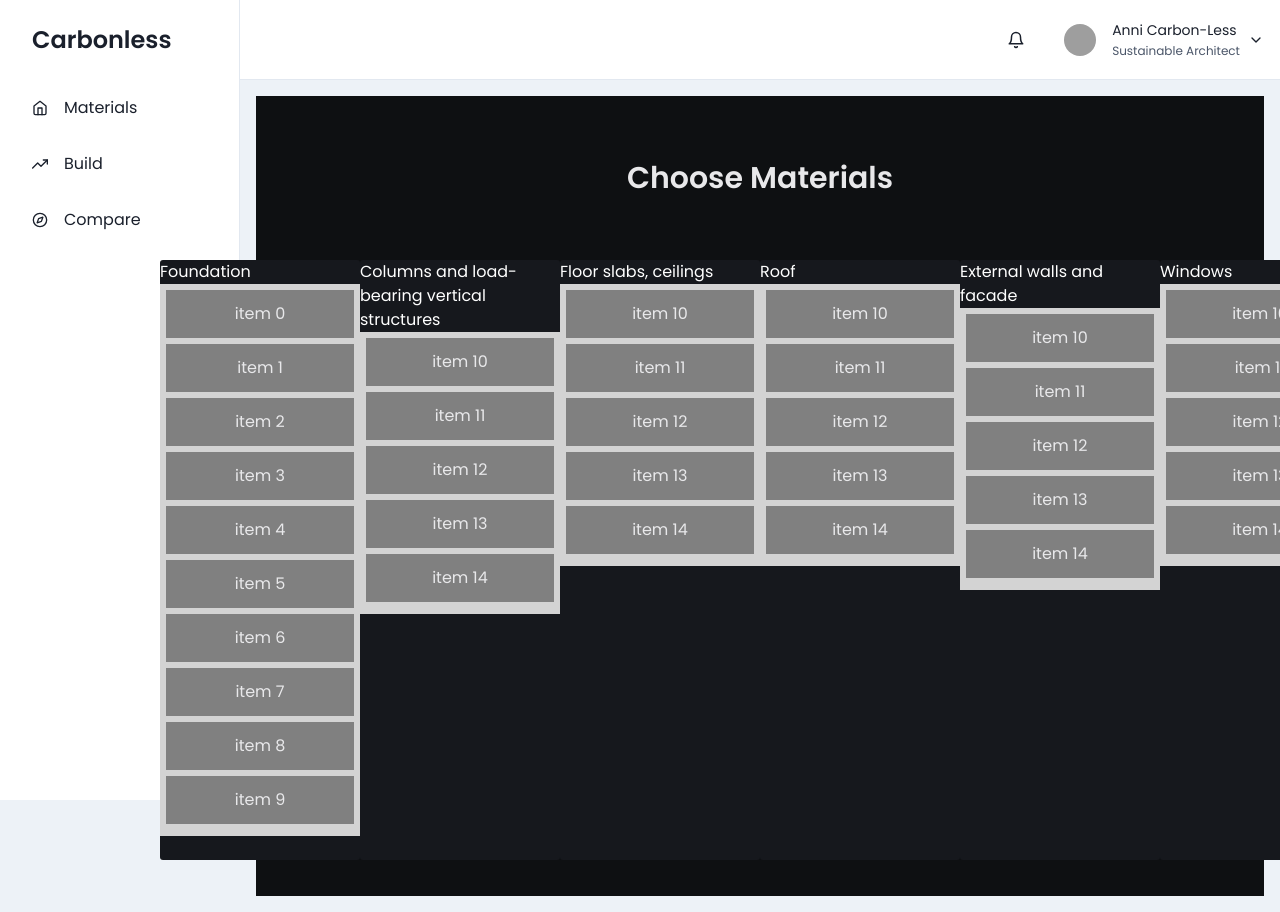
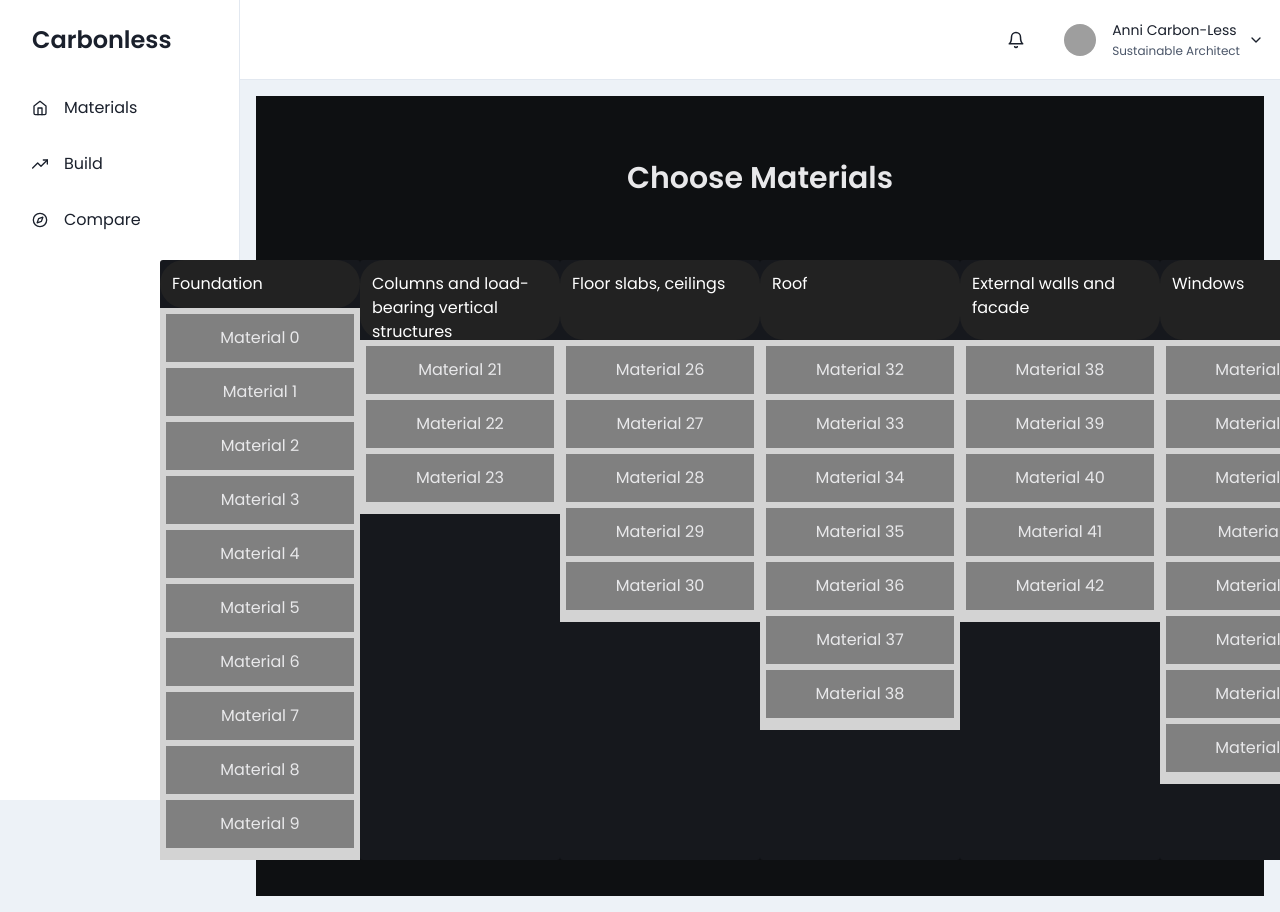
Before and after one commit to krishaamer/carbonless, a Next.js app: page /build in a window 1280 px wide. Shown: the top 912 px of the page. Built offline with nearby package versions, Linux system fonts and the light colour scheme; grey boxes are pictures that could not be loaded.

Commit message:
Fix offsets

```diff
--- a/components/MultiColumn.js
+++ b/components/MultiColumn.js
@@ -43,7 +43,7 @@ const Column = ({ el, ind }) => {
       flexDir="column"
       position="relative"
     >
-      <Text size="2xl" color={"#fff"}>{titles?.at(ind)}</Text>
+      <Text size="2xl" color={"#fff"} height="80px" backgroundColor="#222" rounded="3xl" padding="3">{titles?.at(ind)}</Text>
       <Droppable key={ind} droppableId={`${ind}`}>
         {(provided, snapshot) => (
           <div
--- a/components/MultiDragDrop.js
+++ b/components/MultiDragDrop.js
@@ -10,7 +10,7 @@ const MultiColumn = dynamic(() => import("./MultiColumn.js"), { ssr: false });
 const getItems = (count, offset = 0) =>
   Array.from({ length: count }, (v, k) => k).map((k) => ({
     id: `item-${k + offset}-${new Date().getTime()}`,
-    content: `item ${k + offset}`,
+    content: `Material ${k + offset}`,
   }));
 
 const reorder = (list, startIndex, endIndex) => {
@@ -41,11 +41,11 @@ const move = (source, destination, droppableSource, droppableDestination) => {
 export default function MultiDragDrop() {
   const [state, setState] = useState([
     getItems(10),
-    getItems(5, 10),
-    getItems(5, 10),
-    getItems(5, 10),
-    getItems(5, 10),
-    getItems(5, 10),
+    getItems(3, 21),
+    getItems(5, 26),
+    getItems(7, 32),
+    getItems(5, 38),
+    getItems(8, 48),
   ]);
 
   function onDragEnd(result) {
```
